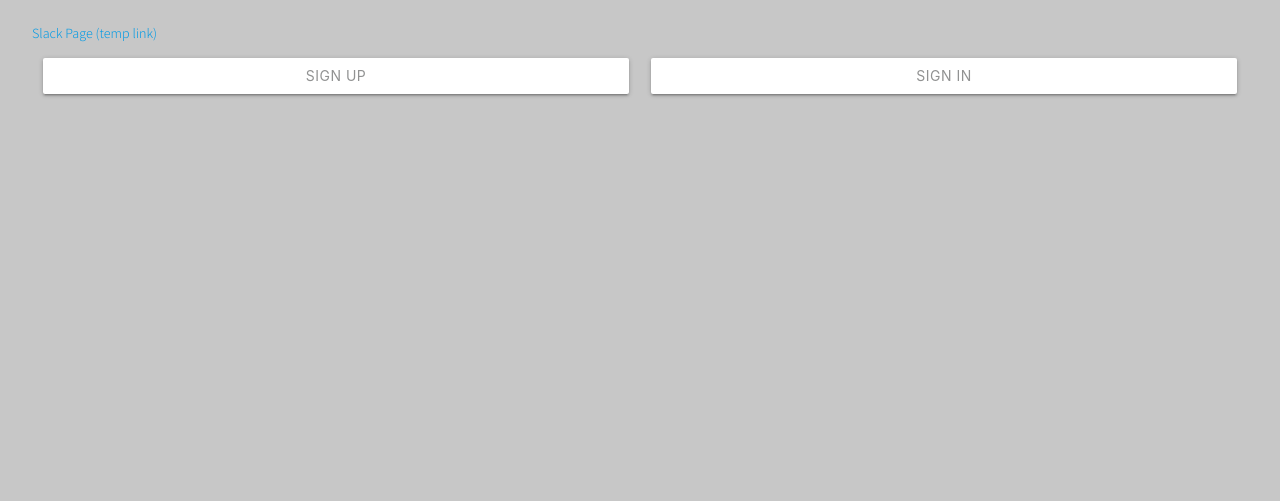
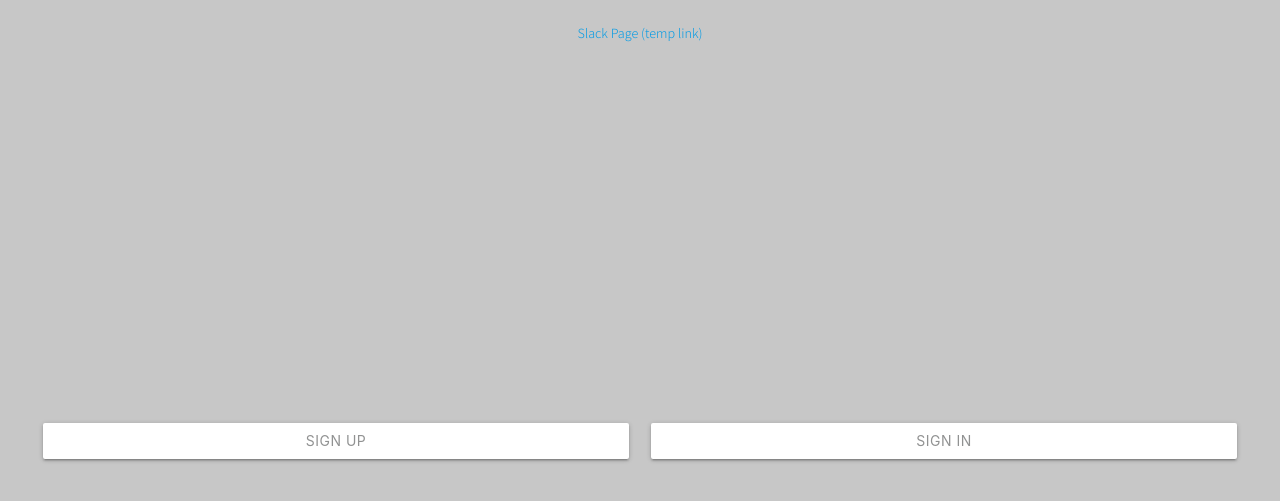
Before and after one commit to madisonkoch/tone, a PHP site: page / in a window 1280 px wide. Shown: the part 163-664 px from the top of the page. Run offline with PHP 8.4, Linux system fonts and the light colour scheme; some libraries are stand-ins or nearby versions.

Commit message:
modal style fix

```diff
--- a/asssets/css/style.css
+++ b/asssets/css/style.css
@@ -12,6 +12,12 @@
         margin: 3rem 0 1.68rem 0;
         font-size: 7rem;
         text-shadow: 1px 1px 12px #000000d1;
+    }
+    #spacer{
+        height: 400px;
+    }
+    #spacer p {
+        text-align: center;
     }
     /* Sign-Up & Sign In buttons */
         .modal-trigger{
@@ -245,10 +251,4 @@
         margin-top: 3px;
         margin-bottom: 3px;
         text-shadow: 1px 1px 5px #000000d1;
-    }
-    #spacer{
-        height: 400px;
-    }
-    #spacer p {
-        text-align: center;
     } */
```
